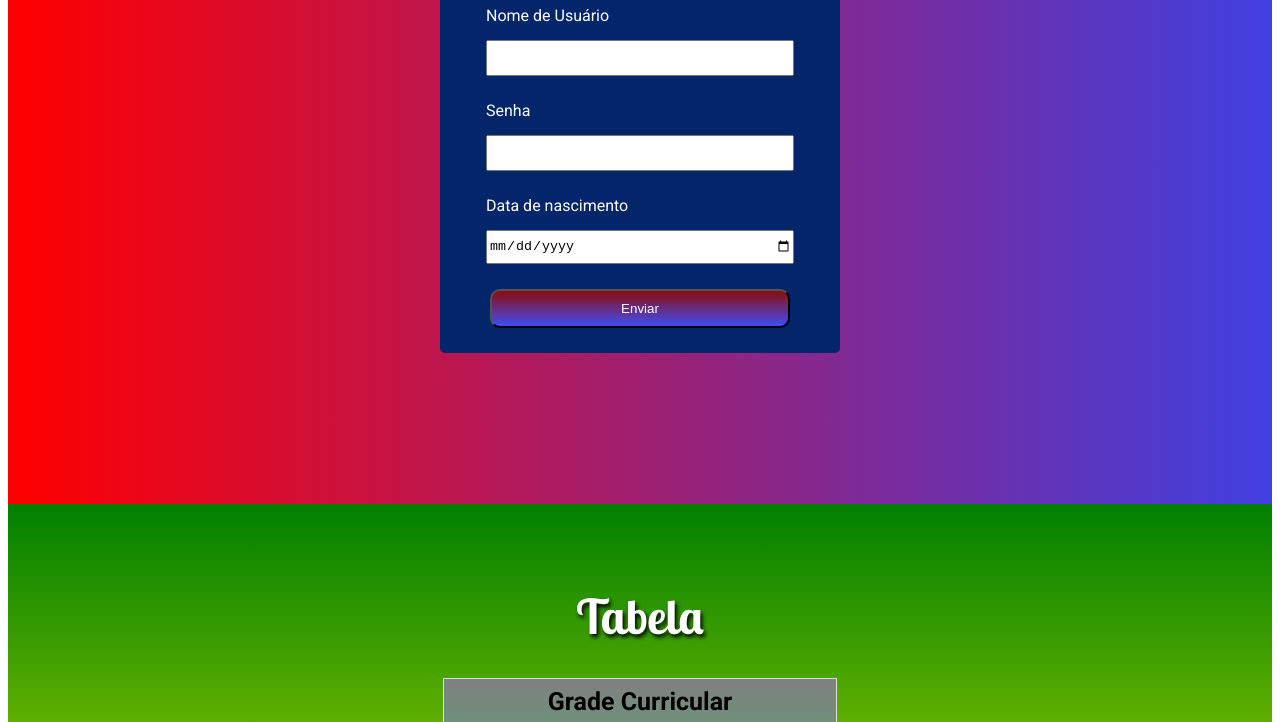
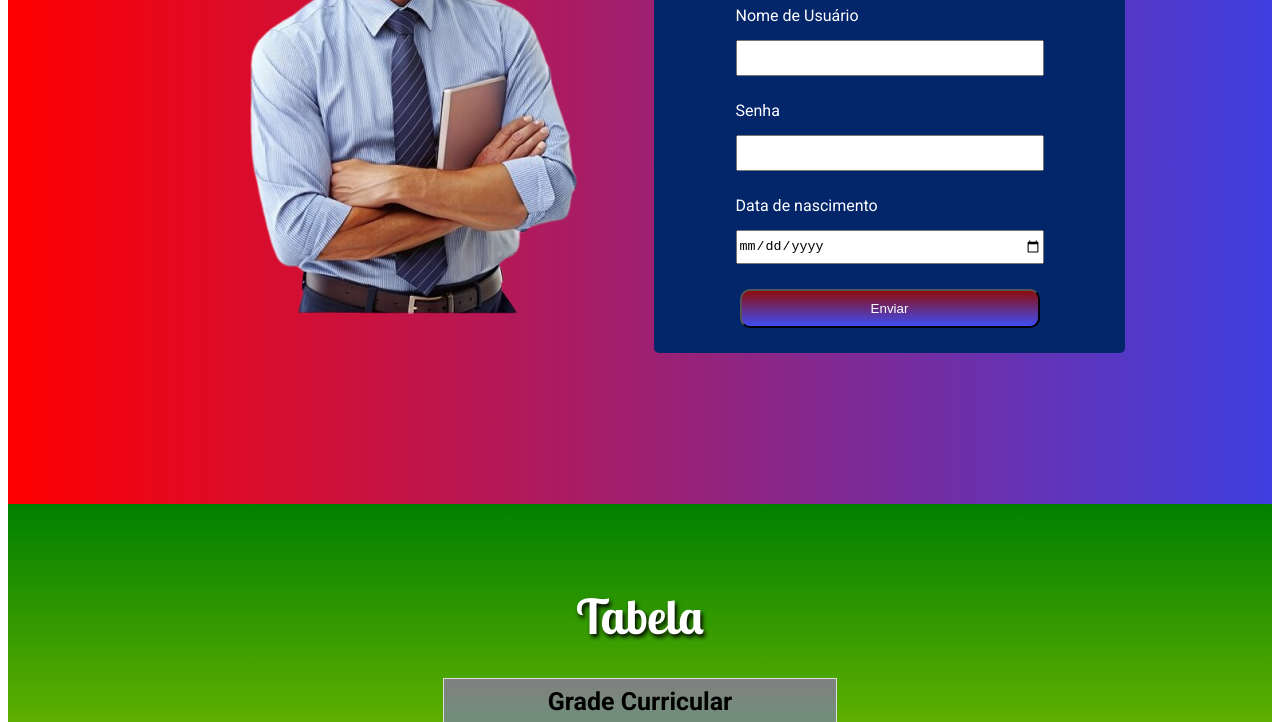
Before and after one commit to LuanDevCode/Login-e-form-de-faculdade, a plain HTML site: page index.html in a window 1280 px wide. Shown: the part 344-1066 px from the top of the page. Drawn offline with Linux system fonts and the light colour scheme.

Commit message:
Imagem mudada, e adicionada do lado do form

```diff
--- a/estilo.css
+++ b/estilo.css
@@ -9,8 +9,8 @@ body {
     align-items: center;
     justify-content: center;
     background: linear-gradient(to right, red, rgb(63, 63, 224));
-    flex-direction: column;
     padding-bottom: 40px;
+    flex-direction: row;
 }
 
 .titulo {
--- a/index.html
+++ b/index.html
@@ -12,23 +12,30 @@
     <link href="https://fonts.googleapis.com/css2?family=Roboto:ital,wght@0,100..900;1,100..900&display=swap"
         rel="stylesheet">
 
-        <link href="https://fonts.googleapis.com/css2?family=Lobster+Two:ital,wght@0,400;0,700;1,400;1,700&family=Roboto:ital,wght@0,100..900;1,100..900&display=swap" rel="stylesheet">
+    <link
+        href="https://fonts.googleapis.com/css2?family=Lobster+Two:ital,wght@0,400;0,700;1,400;1,700&family=Roboto:ital,wght@0,100..900;1,100..900&display=swap"
+        rel="stylesheet">
 </head>
 
 <body>
 
     <div class="container-form">
+
+        <img src="professor2-transparente.png" alt="" class="img-professor">
+
+        <div class="section">
             <h1 class="titulo">Faculdade Nascer do Sol</h1>
+
             <div class="container">
                 <form method="get" action="">
 
                     <h1>Login de Usuário</h1>
 
                     <label for="name">Nome de Usuário</label>
-                <input type="text" id="name" required class="interacao" >
+                    <input type="text" id="name" required class="interacao">
 
                     <label for="password">Senha</label>
-                <input type="password" name="password" id="password" required class="interacao" >
+                    <input type="password" name="password" id="password" required class="interacao">
 
                     <label for="nascimento">Data de nascimento</label>
                     <input type="date" name="Data-de-nascimento" id="nascimento" class="interacao" required>
@@ -37,6 +44,8 @@
                 </form>
 
             </div>
+        </div>
+
     </div>
 
     <div class="container-tabela">
```
Also changed, not shown: professor.jpg (deleted), professor2-transparente.png (added), professor2.jpg (added). Lines whose indentation alone changed are shown as unchanged.
